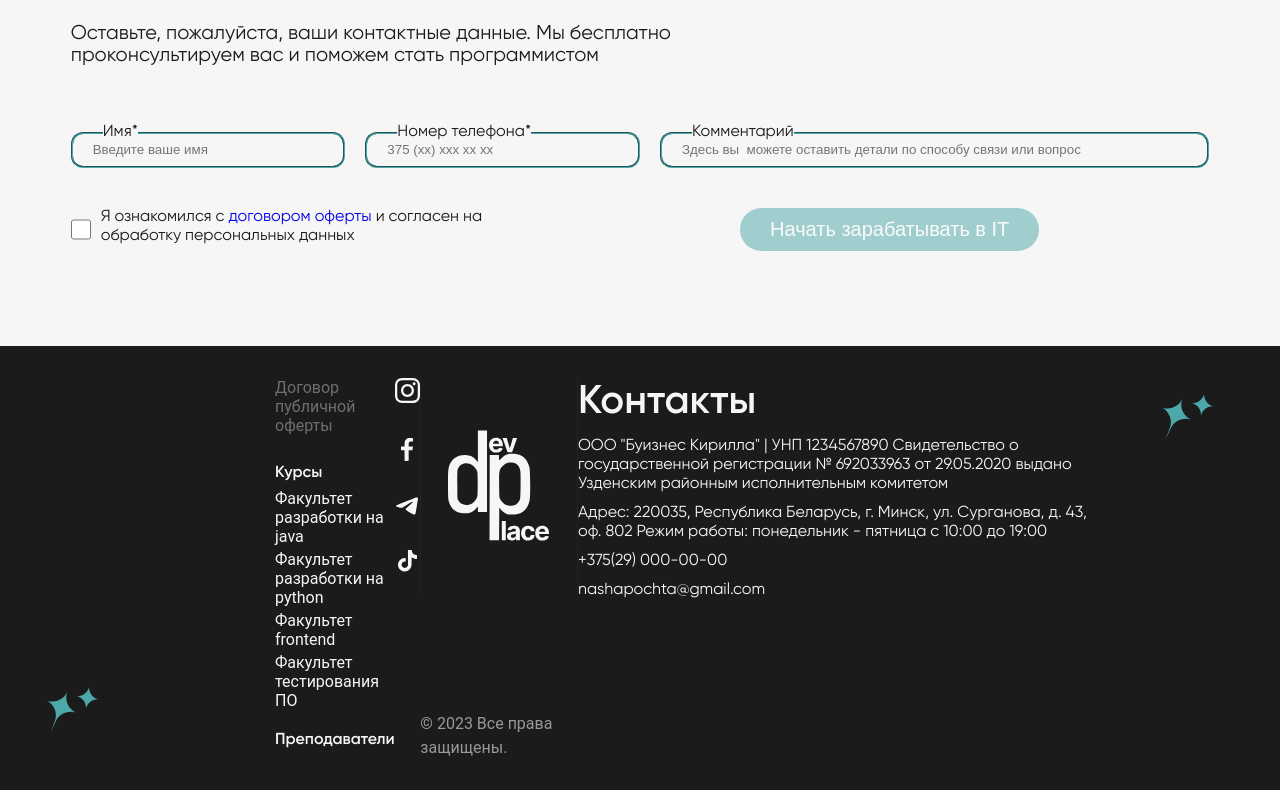
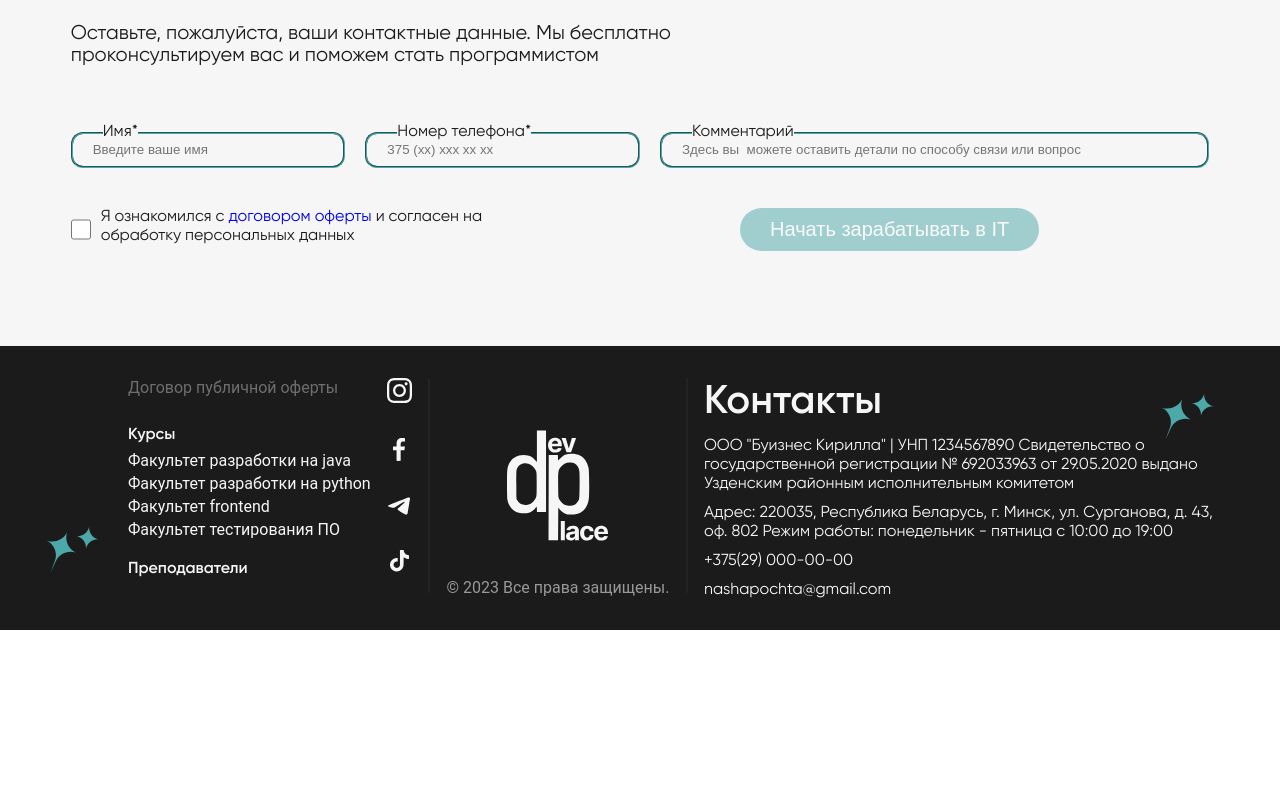
Before and after one commit to JoLiKs/dp124, a React (Create React App) app: page / in a window 1280 px wide. Shown: the part 5021-5811 px from the top of the page. After the commit the page ends 5651 px from the top, so only its background shows below. Built offline with nearby package versions, Linux system fonts and the light colour scheme; no server answers.

Commit message:
add new functional

```diff
--- a/src/App/App.js
+++ b/src/App/App.js
@@ -22,7 +22,7 @@ export const App = () => {
 
     return (
         <BrowserRouter>
-            <CoursesContext.Provider value={[coursesDate]}>
+            <CoursesContext.Provider value={coursesDate || []}>
                 <Header />
                 <Suspense fallback="Loading.........">
                     <main className={styles.layout}>
--- a/src/Features/DeveloperTitleBlock/DeveloperTitleBlock.js
+++ b/src/Features/DeveloperTitleBlock/DeveloperTitleBlock.js
@@ -14,7 +14,7 @@ export const DeveloperTitleBlock = ({ developer, titleJob, pathName, imgList, in
                 <div className={styles.textBlock}>
                     <h3 className={styles.title}>{developer}</h3>
                     <p className={styles.description}>{titleJob}</p>
-                    <h4>Старт ближайшего курса: {dateStart?.start || ''}</h4>
+                    <h4>Старт ближайшего курса: {dateStart?.start || 'Уточняйте по телефону'}</h4>
                     <span className={styles.link}>
                         <Link to={pathName}>Подробнее</Link>
                     </span>
@@ -25,7 +25,7 @@ export const DeveloperTitleBlock = ({ developer, titleJob, pathName, imgList, in
                 <div className={styles.textBlock}>
                     <h3 className={styles.title}>{developer}</h3>
                     <p className={styles.description}>{titleJob}</p>
-                    <h4>Старт ближайшего курса: {dateStart?.start || ''}</h4>
+                    <h4>Старт ближайшего курса: {dateStart?.start || 'Уточняйте по телефону'}</h4>
                     <span className={styles.link}>
                         <Link to={pathName}>Подробнее</Link>
                     </span>
--- a/src/Features/Footer/Footer.module.scss
+++ b/src/Features/Footer/Footer.module.scss
@@ -5,7 +5,7 @@
     display: flex;
     justify-content: space-between;
     width: 100%;
-    padding: 32px 182px 30px 275px;
+    padding: 32px 15% 30px 10%;
     background: $black;
     color: $white;
     @media only screen and (min-width: 320px) and (max-width: 375px) {
@@ -83,7 +83,7 @@
         align-items: center;
         justify-content: space-between;
         margin: 40px 0 0 0;
-        width: 400px;
+        max-width: 400px;
         @media only screen and (min-width: 320px) and (max-width: 375px) {
             position: absolute;
             top: 16px;
@@ -137,6 +137,7 @@
         }
     }
     &__rightSection {
+        max-width: 40%;
         @media only screen and (min-width: 320px) and (max-width: 375px) {
             width: 100%;
         }
@@ -161,7 +162,7 @@
         &__text {
             width: 520px;
             margin: 10px 0 0 0;
-            font-family: gilroy-regular;
+            font-family: gilroy-regular, sans-serif;
             font-size: 16px;
             line-height: 19px;
             @media only screen and (min-width: 320px) and (max-width: 375px) {
--- a/src/Features/RegistrationCourseBlock/RegistrationCourseBlock.js
+++ b/src/Features/RegistrationCourseBlock/RegistrationCourseBlock.js
@@ -14,7 +14,7 @@ const objMap = {
 
 export const RegistrationCourseBlock = ({ course }) => {
     const courses = useContext(CoursesContext);
-
+    console.log(courses);
     const [name, setName] = useState('');
     const [phone, setPhone] = useState('');
     const [checkbox, setCheckbox] = useState(false);
@@ -25,10 +25,10 @@ export const RegistrationCourseBlock = ({ course }) => {
 
     const courseFormat = isChecked ? 'online' : 'ofline';
 
-    const findCourse = courses.flat().filter(({ faculty }) => faculty === objMap[course]);
-    const onOrOff = findCourse.find(({ format }) => format === courseFormat);
+    const findCourse = courses?.filter(({ faculty }) => faculty === objMap[course]);
+    const onOrOff = findCourse?.find(({ format }) => format === courseFormat);
 
-    const graphic = onOrOff?.grafic?.split(' ');
+    const graphic = onOrOff?.grafic.split(' ') || '';
 
     const handleSubmit = async (event) => {
         event.preventDefault();
@@ -73,7 +73,6 @@ export const RegistrationCourseBlock = ({ course }) => {
         }
         return () => clearTimeout(clear);
     }, [messages.isError]);
-    //Понедельник, 19:00-22:00 Четверг, 19:00-22:00
     return (
         <div className={styles.container}>
             <h3 className={styles.container__title}>
@@ -81,11 +80,13 @@ export const RegistrationCourseBlock = ({ course }) => {
             </h3>
             <p className={styles.container__text}>{onOrOff?.start || ''}</p>
             <h3 className={styles.container__title}> Дни и время занятий </h3>
-            <p
-                className={styles.container__text}
-            >{`${graphic[0]} ${graphic[2]}${graphic[3]}${graphic[4]} ${graphic[1]} ${graphic[2]}${graphic[3]}${graphic[4]}`}</p>
+            <p className={styles.container__text}>
+                {graphic
+                    ? `${graphic[0]} ${graphic[2]}${graphic[3]}${graphic[4]} ${graphic[1]} ${graphic[2]}${graphic[3]}${graphic[4]}`
+                    : 'Уточняйте по телефону'}
+            </p>
             <h3 className={styles.container__title}>Кол-во свободных мест </h3>
-            <p className={styles.container__text}>{onOrOff?.places || ''}</p>
+            <p className={styles.container__text}>{onOrOff?.places || 'Уточняйте по телефону'}</p>
             <form onSubmit={handleSubmit} className={styles.container__FormWrapper}>
                 <Input value={name} onChange={setName} type="text" legend="Имя*" placeholder="Введите ваше имя" />
                 <InputPhone
--- a/src/Pages/OnlineAndOfflinePage/OnlineAndOfflinePage.js
+++ b/src/Pages/OnlineAndOfflinePage/OnlineAndOfflinePage.js
@@ -15,7 +15,7 @@ const OnlineAndOfflinePage = ({ typeCourse }) => {
 
     const formatCourses = typeCourse === 'offline' ? 'ofline' : typeCourse;
 
-    const filtredTypesArray = courses.flat().filter(({ format }) => format === formatCourses);
+    const filtredTypesArray = courses?.filter(({ format }) => format === formatCourses);
 
     return (
         <div className={styles.wrapper}>
```
